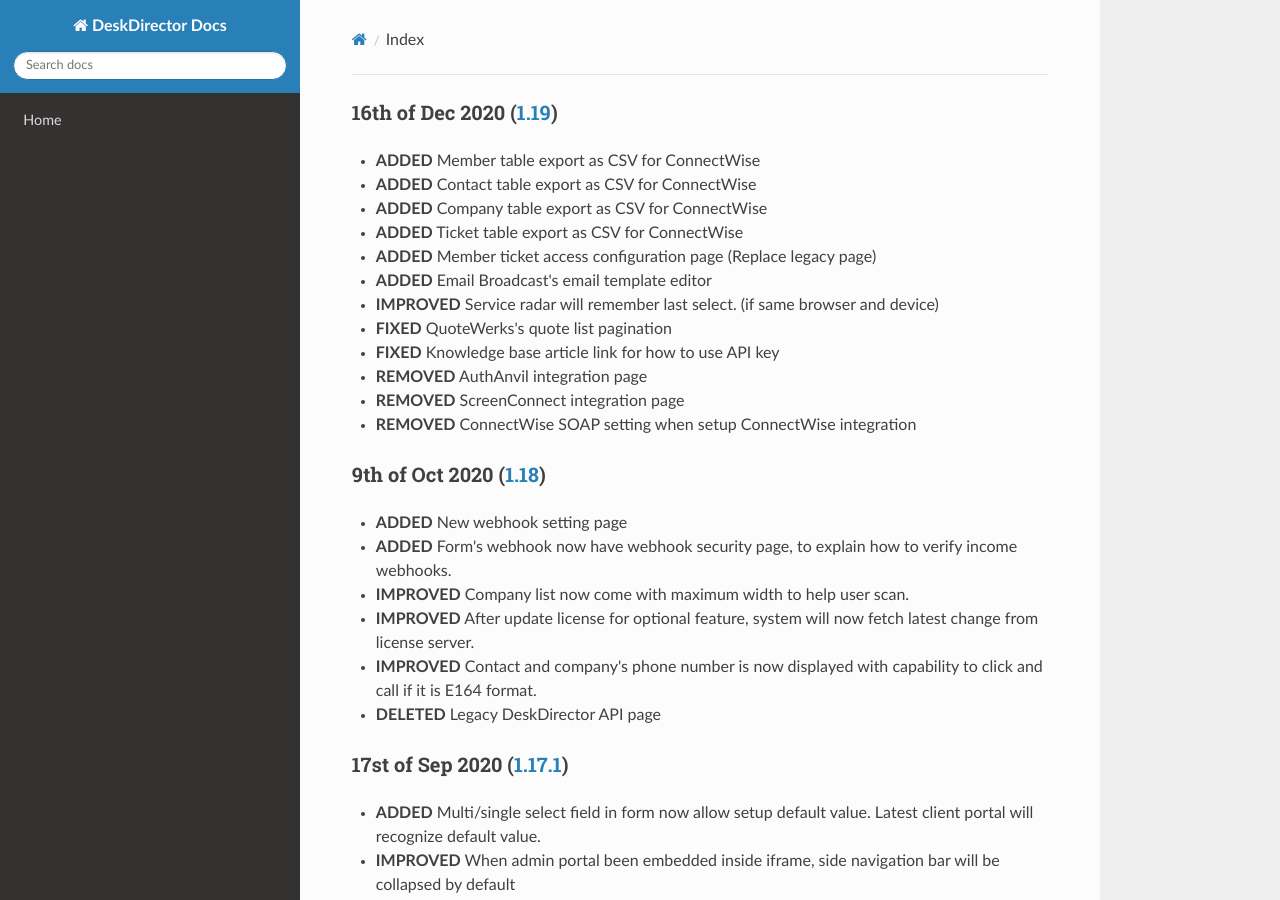
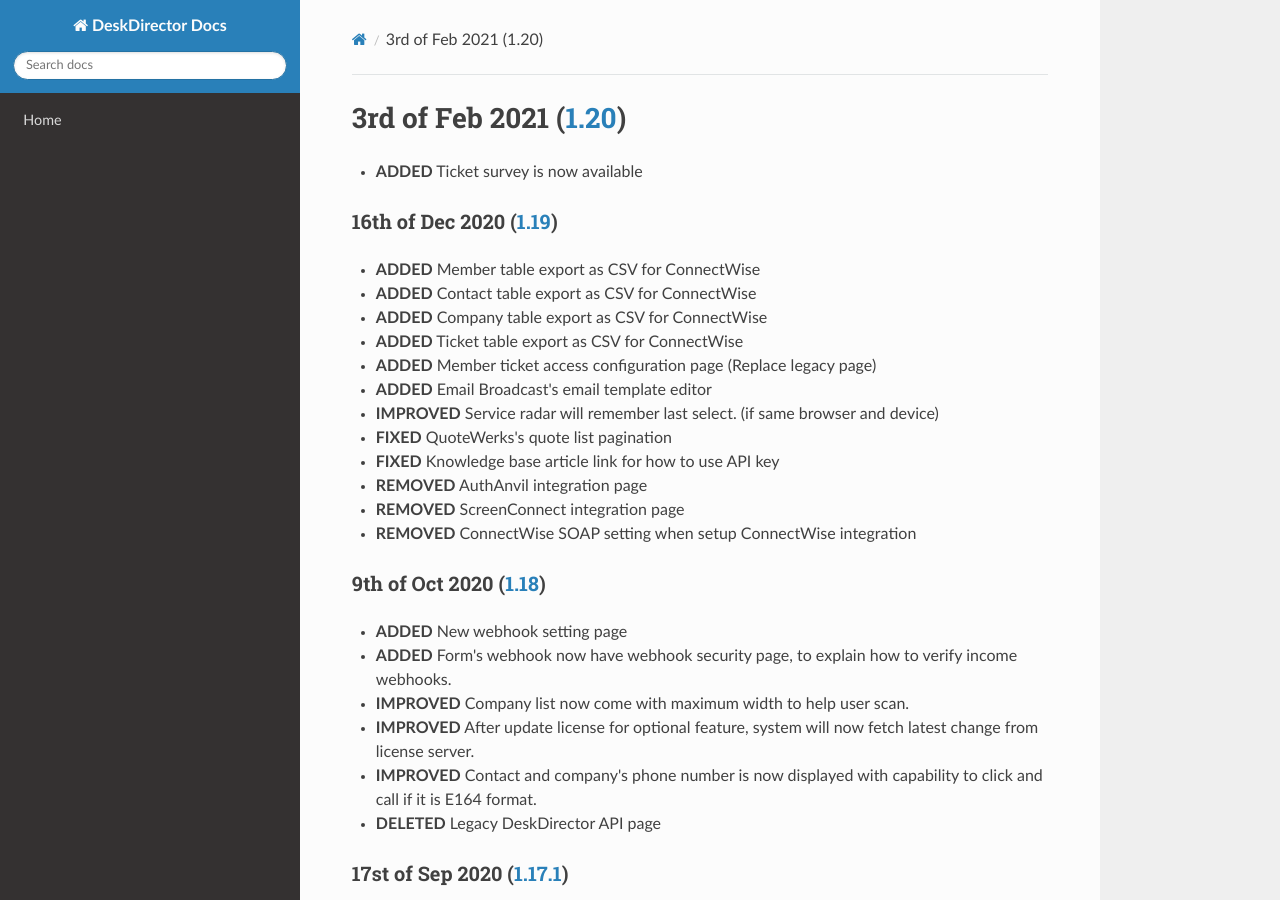
Before and after one commit to DeskDirector/docs, an MkDocs documentation site: the page built from docs/_release/admin/README.md, in a window 1280 px wide and 900 px high. Built offline with MkDocs 1.6.1, drawn with Linux system fonts in a browser that asks for light colours; nearby versions of some CDN libraries; old or Windows-style settings are respelled for this version of MkDocs.

Commit message:
Update README.md

```diff
--- a/docs/_release/admin/README.md
+++ b/docs/_release/admin/README.md
@@ -1,3 +1,6 @@
+# 3rd of Feb 2021 ([1.20](v1.20.1))
+- **ADDED** Ticket survey is now available
+
 ### 16th of Dec 2020 ([1.19](v1.19.1))
 - **ADDED** Member table export as CSV for ConnectWise
 - **ADDED** Contact table export as CSV for ConnectWise
```
